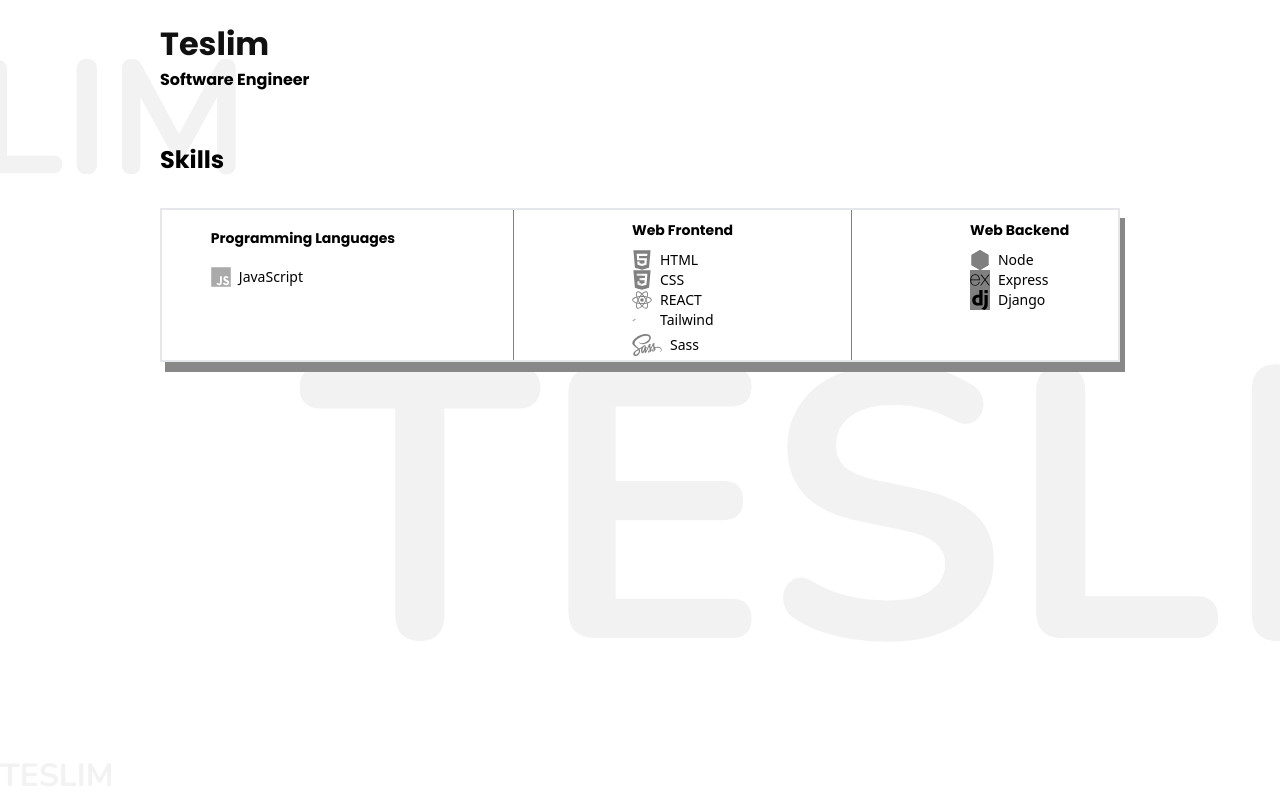
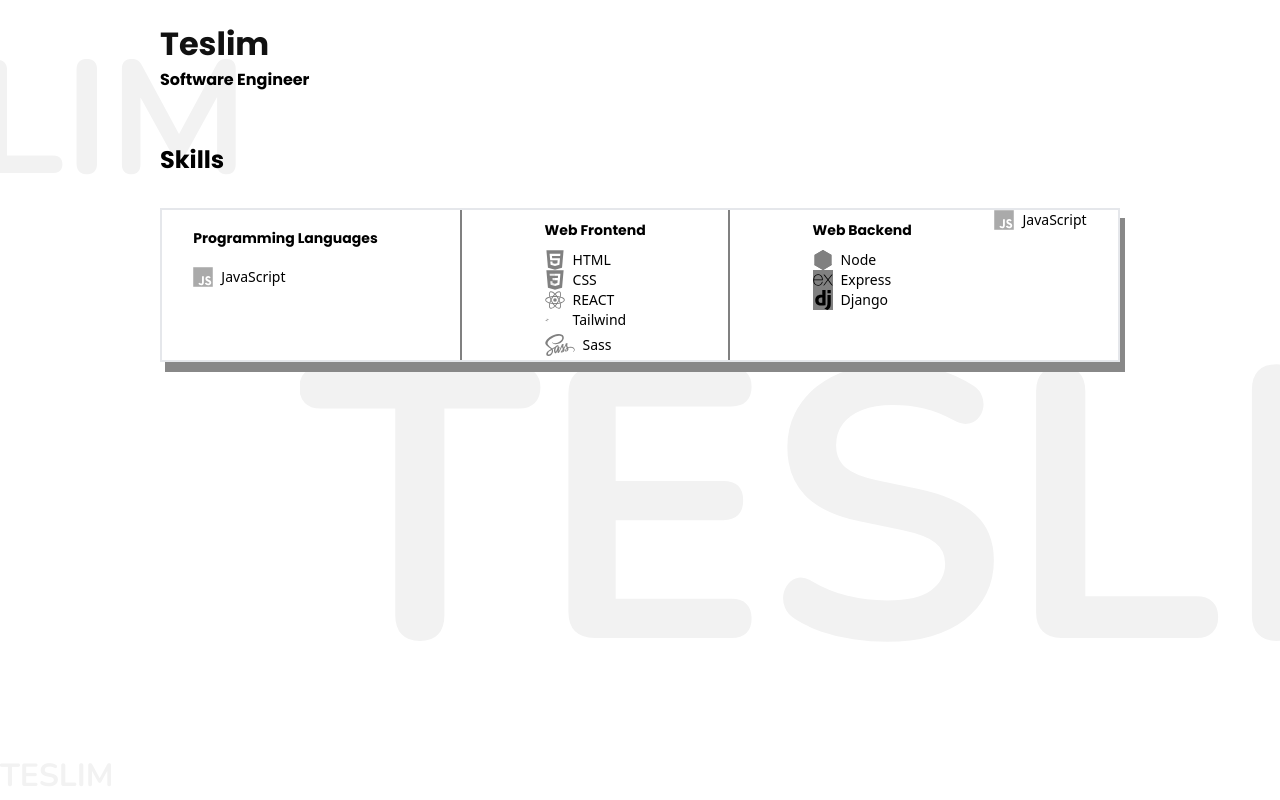
Before and after one commit to teslyym/PoRt_FoLiO, a React (Vite) app: page /skills in a window 1280 px wide. Built offline with nearby package versions, Linux system fonts and the light colour scheme.

Commit message:
Addition of other skills table

```diff
--- a/src/assets/Components/Skills.jsx
+++ b/src/assets/Components/Skills.jsx
@@ -175,6 +175,22 @@ const Skills = () => {
                 </div>
               </div>
             </div>
+
+            <div>
+              <div className="flex items-center gap-2">
+                <svg className="w-[20px]" viewBox="0 0 128 128">
+                  <path
+                    fill="#aaaaaa"
+                    d="M1.408 1.408h125.184v125.185H1.408z"
+                  ></path>
+                  <path
+                    fill="#fff"
+                    d="M116.347 96.736c-.917-5.711-4.641-10.508-15.672-14.981-3.832-1.761-8.104-3.022-9.377-5.926-.452-1.69-.512-2.642-.226-3.665.821-3.32 4.784-4.355 7.925-3.403 2.023.678 3.938 2.237 5.093 4.724 5.402-3.498 5.391-3.475 9.163-5.879-1.381-2.141-2.118-3.129-3.022-4.045-3.249-3.629-7.676-5.498-14.756-5.355l-3.688.477c-3.534.893-6.902 2.748-8.877 5.235-5.926 6.724-4.236 18.492 2.975 23.335 7.104 5.332 17.54 6.545 18.873 11.531 1.297 6.104-4.486 8.08-10.234 7.378-4.236-.881-6.592-3.034-9.139-6.949-4.688 2.713-4.688 2.713-9.508 5.485 1.143 2.499 2.344 3.63 4.26 5.795 9.068 9.198 31.76 8.746 35.83-5.176.165-.478 1.261-3.666.38-8.581zM69.462 58.943H57.753l-.048 30.272c0 6.438.333 12.34-.714 14.149-1.713 3.558-6.152 3.117-8.175 2.427-2.059-1.012-3.106-2.451-4.319-4.485-.333-.584-.583-1.036-.667-1.071l-9.52 5.83c1.583 3.249 3.915 6.069 6.902 7.901 4.462 2.678 10.459 3.499 16.731 2.059 4.082-1.189 7.604-3.652 9.448-7.401 2.666-4.915 2.094-10.864 2.07-17.444.06-10.735.001-21.468.001-32.237z"
+                  ></path>
+                </svg>
+                <h1 className="font-roboto text-sm font-normal">JavaScript</h1>
+              </div>
+            </div>
           </div>
         </div>
       </div>
```
